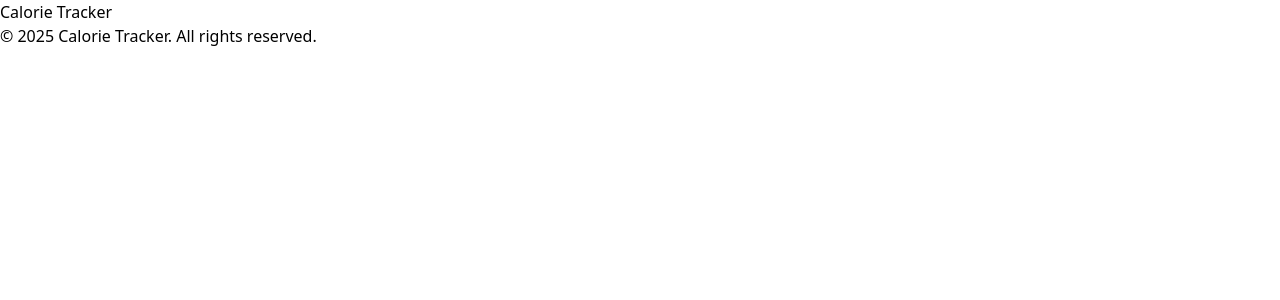
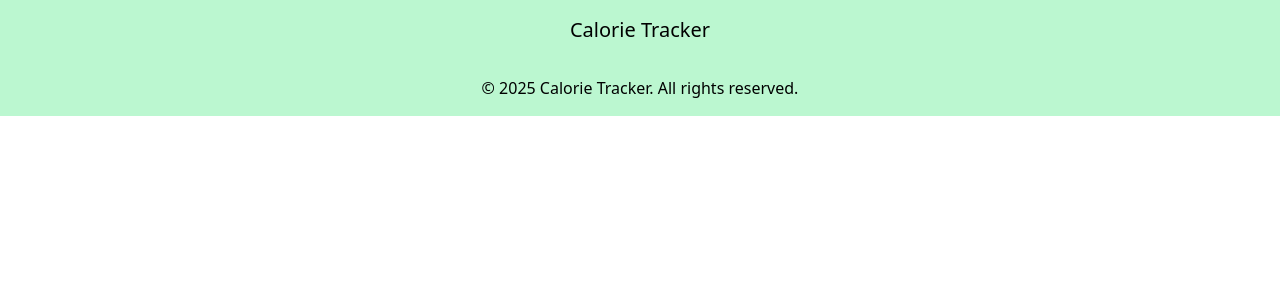
Before and after one commit to swawiye/Django-Calorie-Counter, a Django app: page / in a window 1280 px wide. Shown: the top 300 px of the page. Run offline with Django 5.2, Linux system fonts and the light colour scheme; some libraries are stand-ins or nearby versions.

Commit message:
navbar and footer styling

```diff
--- a/counterapp/templates/footer.html
+++ b/counterapp/templates/footer.html
@@ -1,3 +1,3 @@
-<div>
-    <p>&copy; 2025 Calorie Tracker. All rights reserved.</p>
+<div class="bg-green-200 p-4 mx-auto w-full z-10">
+    <p class="text-md font-medium text-center">&copy; 2025 Calorie Tracker. All rights reserved.</p>
 </div>
--- a/counterapp/templates/navbar.html
+++ b/counterapp/templates/navbar.html
@@ -1,3 +1,3 @@
-<div>
-    <p>Calorie Tracker</p>
+<div class="bg-green-200 p-4 mx-auto w-full z-10">
+    <p class="text-xl font-medium text-center">Calorie Tracker</p>
 </div>
```
